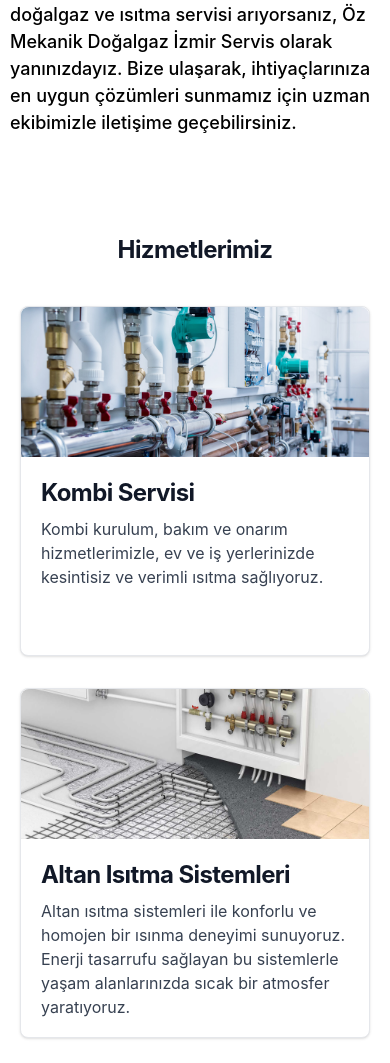
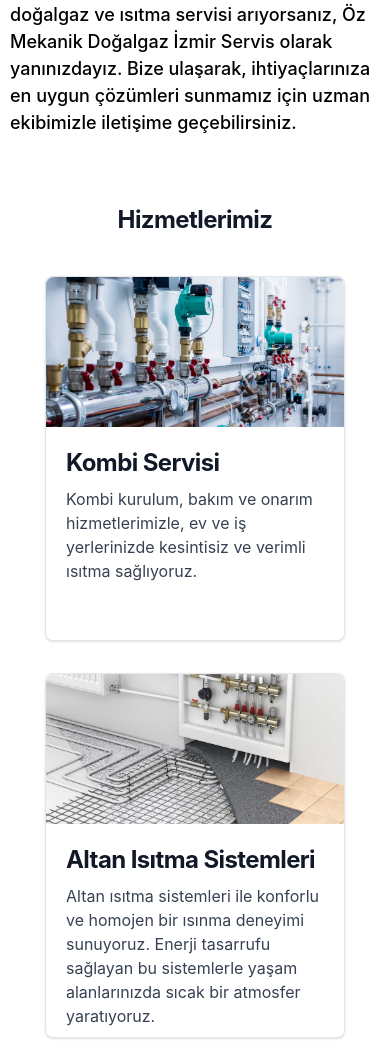
Before and after one commit to MertKaratass/Gas, a plain HTML site: page index.html in a window 390 px wide. Shown: the part 775-1838 px from the top of the page. Drawn offline with nearby package versions, Linux system fonts and the light colour scheme.

Commit message:
Update styles for item cards in index.css

```diff
--- a/index.css
+++ b/index.css
@@ -230,4 +230,8 @@
     width: 400px;
     height: 150px;
   }
+  .item-card {
+    width: 300px;
+    height: 365px;
+  }
 }
```
